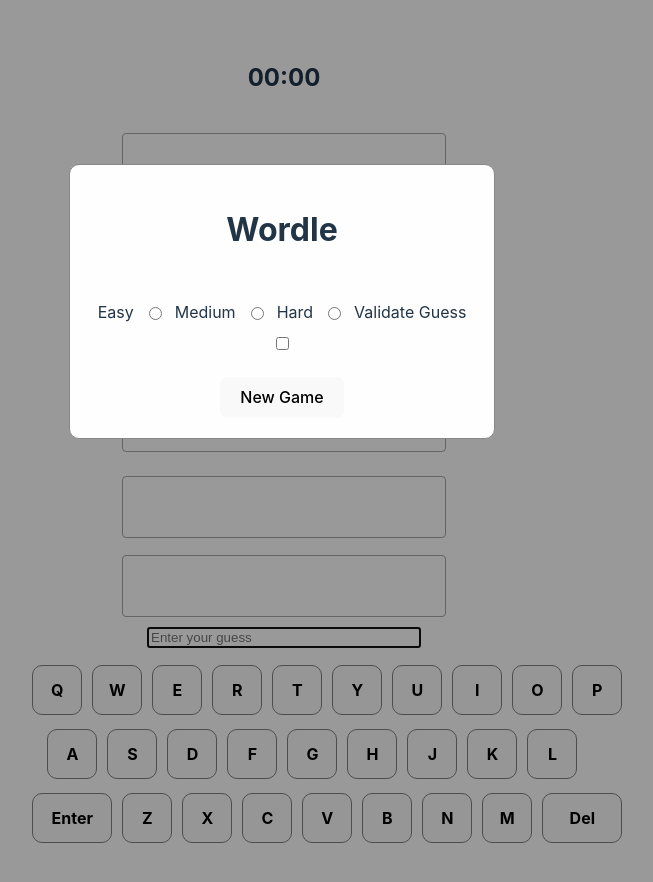
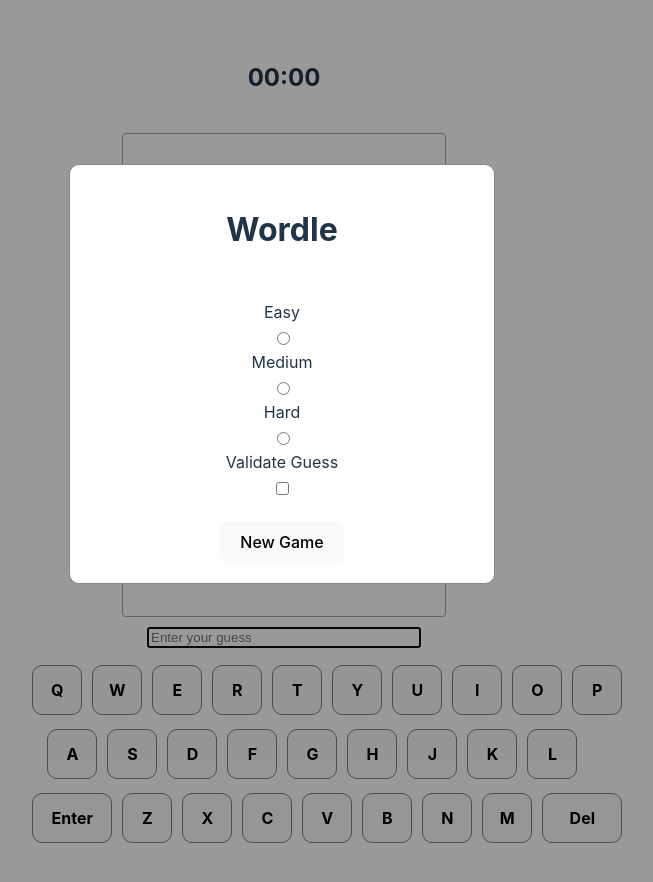
Before and after one commit to smohyud4/Wordle, a React (Vite) app: page / in a window 1280 px wide. Shown: the top 882 px of the page, without its empty margins (358-1011 px from the left). Built offline with nearby package versions, Linux system fonts and the light colour scheme.

Commit message:
better newgame responsiveness

```diff
--- a/src/components/NewGame/NewGame.css
+++ b/src/components/NewGame/NewGame.css
@@ -52,11 +52,6 @@
     .modal-content {
         width: 50%;
     }
-    .modal-content .inputContainer {
-        flex-direction: column; /* Stack items vertically */
-        align-items: center;    /* Center the items */
-        gap: 5px;               /* Reduce the gap */
-    }
 
     .modal-content .inputContainer label {
         font-size: 0.9rem; /* Slightly smaller font size for compact display */
@@ -66,3 +61,11 @@
         transform: scale(0.9); /* Reduce input size slightly */
     }
 }
+
+@media (max-width: 1300px) {
+    .modal-content .inputContainer {
+        flex-direction: column; /* Stack items vertically */
+        align-items: center;    /* Center the items */
+        gap: 5px;               /* Reduce the gap */
+    }
+}
```
